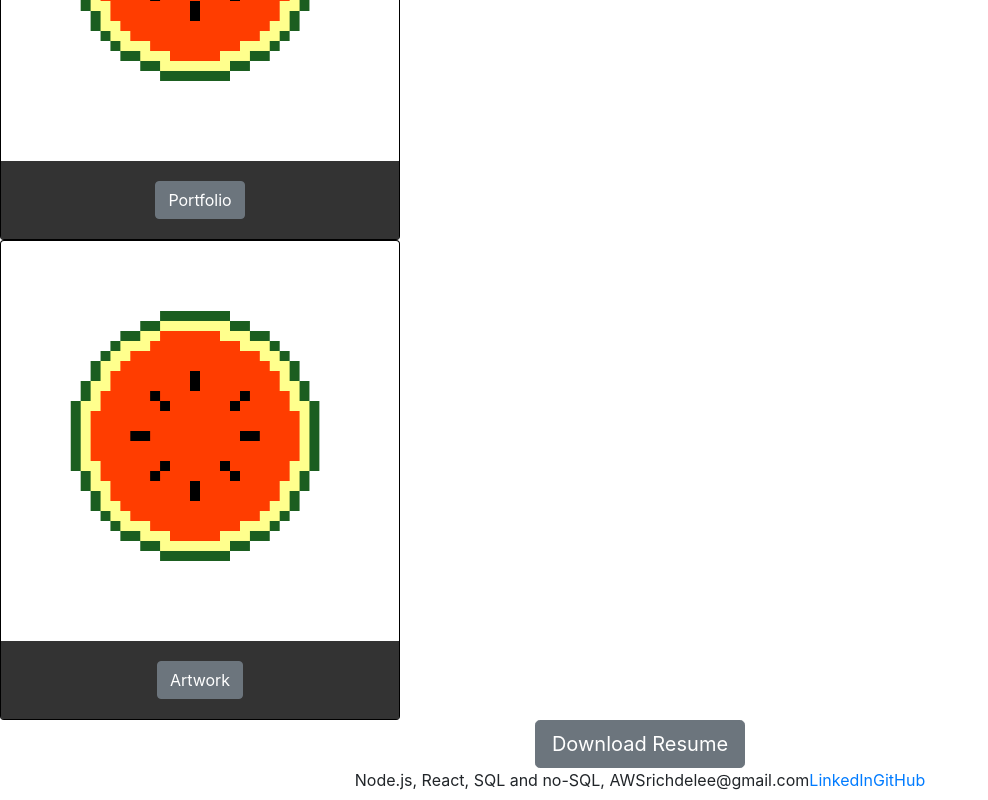
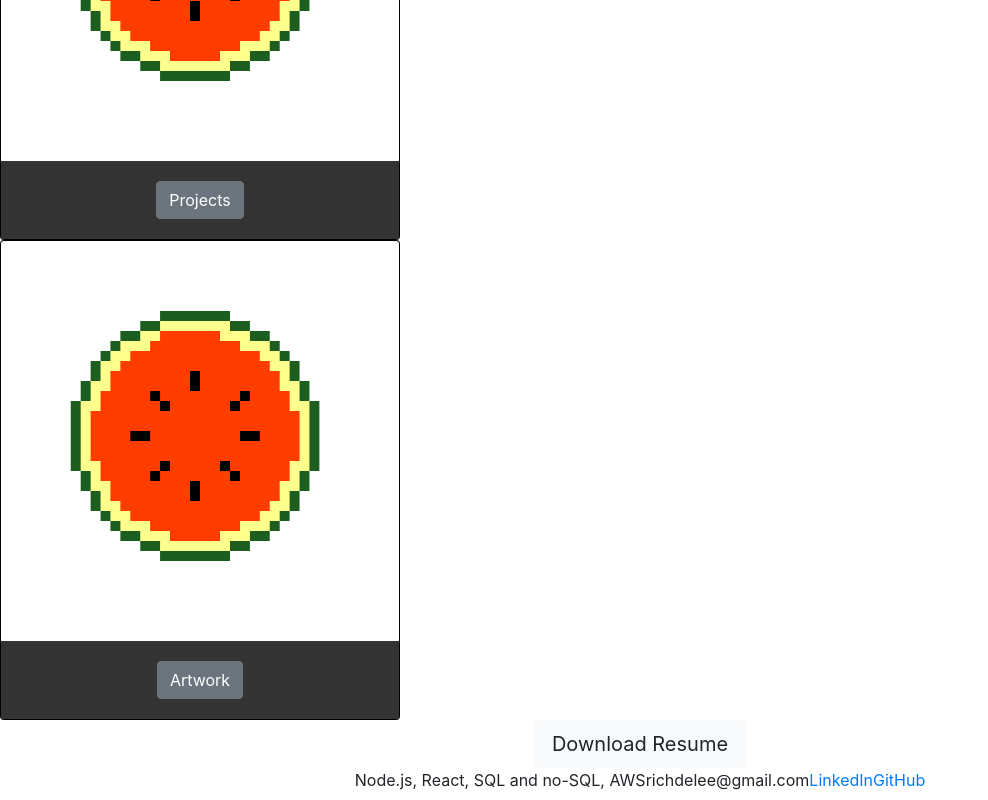
Before and after one commit to richard-d-lee/Portfolio, a React (Create React App) app in the folder client/: page / in a window 1280 px wide. Shown: the part 752-1552 px from the top of the page, without its empty margins (0-988 px from the left). Built offline with nearby package versions, Linux system fonts and the light colour scheme; the HTML template or start-up script is replaced by a standard one.

Commit message:
Small Changes

```diff
--- a/client/src/components/Landing.jsx
+++ b/client/src/components/Landing.jsx
@@ -5,7 +5,7 @@ function Landing(props) {
   return (
     <div className="landing">
       <MyCard link="About Me"/>
-      <MyCard link="Portfolio"/>
+      <MyCard link="Projects"/>
       <MyCard link="Artwork"/>
     </ div>
   )
--- a/client/src/components/Resume.jsx
+++ b/client/src/components/Resume.jsx
@@ -5,7 +5,7 @@ function Resume(props) {
     return (
         <div className="resume">
             <center>
-                <Button variant="secondary" size="lg" href="https://drive.google.com/uc?id=1Lkc8UWqKGRWODuUSSdzWcda7vUeCE-lO&export=download">Download Resume</Button>
+                <Button variant="light" size="lg" href="https://drive.google.com/uc?id=1Lkc8UWqKGRWODuUSSdzWcda7vUeCE-lO&export=download">Download Resume</Button>
             </center>
         </div>
     )
```
Also changed, not shown: 1 other file (tests, documents, lock files or other folders).
